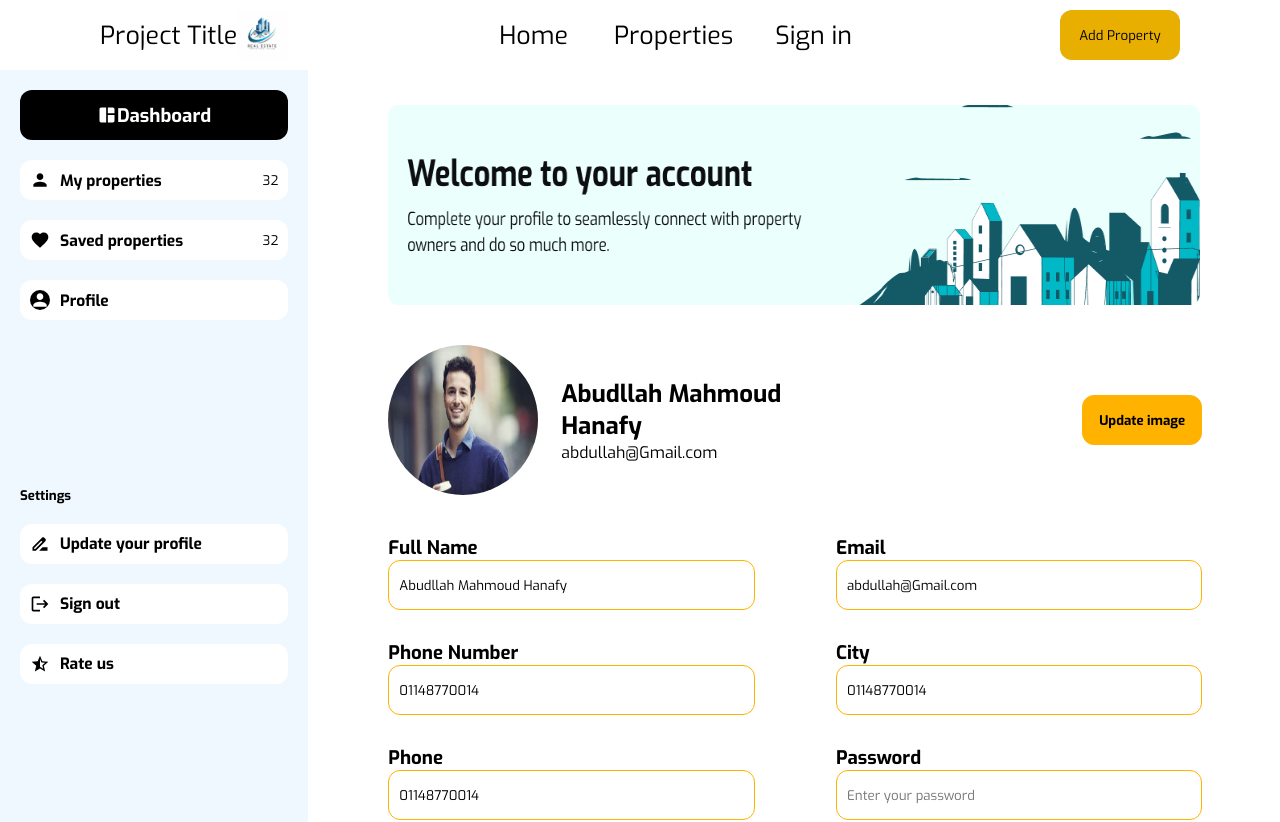
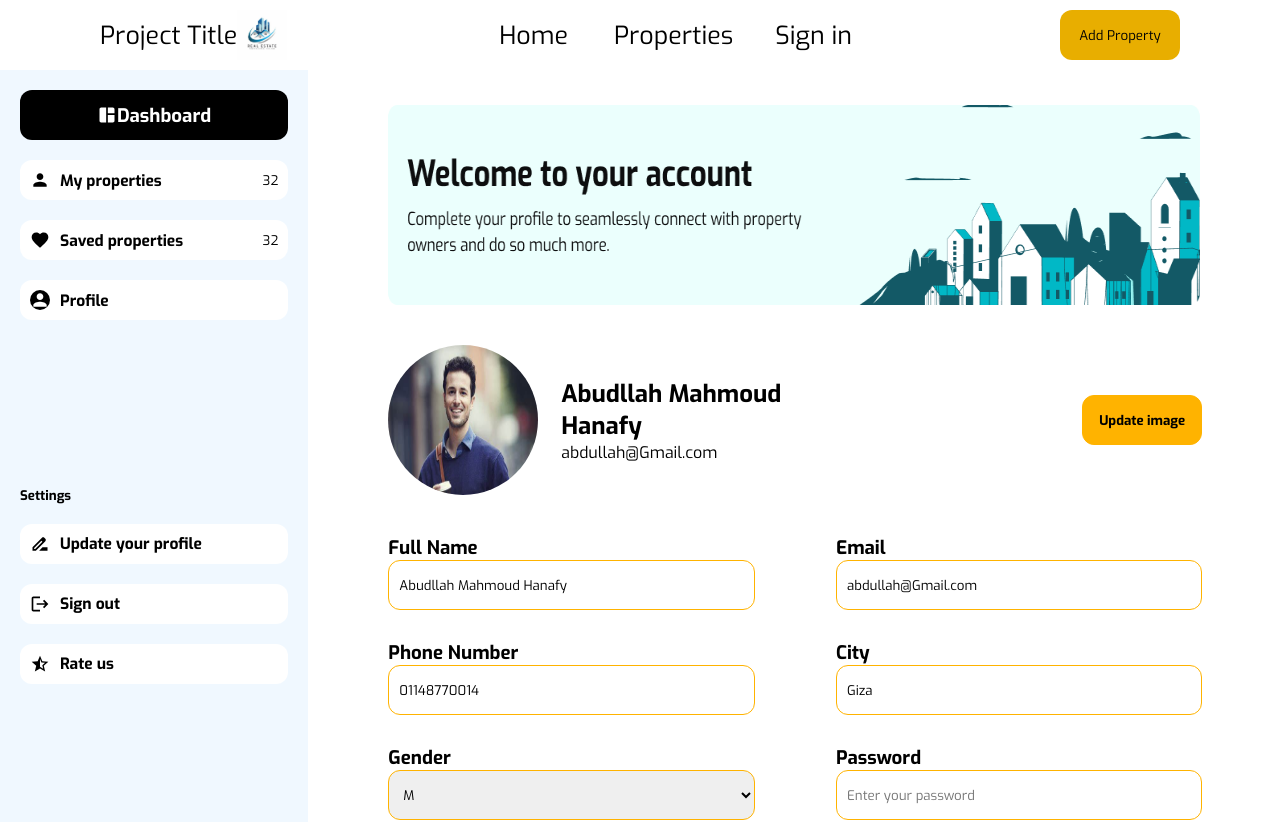
Before and after one commit to AhmedAmgadElsharkawy/Real-Estate-Property-Management, a React (Vite) app in the folder client/: page /account in a window 1280 px wide. Shown: the top 822 px of the page. Built offline with nearby package versions, Linux system fonts and the light colour scheme.

Commit message:
finishing the edit profile page

```diff
--- a/client/src/components/Dashboard/Dashboard.jsx
+++ b/client/src/components/Dashboard/Dashboard.jsx
@@ -7,15 +7,8 @@ import LogoutIcon from '@mui/icons-material/Logout';
 import StarHalfIcon from '@mui/icons-material/StarHalf';
 import RemoveCircleIcon from '@mui/icons-material/RemoveCircle';
 import DriveFileRenameOutlineIcon from '@mui/icons-material/DriveFileRenameOutline';
-import EmailIcon from '@mui/icons-material/Email';
-import PhoneAndroidIcon from '@mui/icons-material/PhoneAndroid';
-import LockIcon from '@mui/icons-material/Lock';
 
-function Dashboard({mine, favorite, refs}) {
-    function handlechange(event) {
-        const value = event.target.name;
-        console.log(value);
-    }
+function Dashboard({mine, favorite}) {
 
     return (
         <div className={styles.mainDiv}>
--- a/client/src/components/Dashborad components/Profile/Profile.jsx
+++ b/client/src/components/Dashborad components/Profile/Profile.jsx
@@ -2,7 +2,7 @@
 import styles from "./Profile.module.css";
 import img from "./profile.jpeg"
 
-function Profile({name, email, password, phone}) {
+function Profile({name, email, city, gender, phone}) {
 
     return (
         <div className={styles.mainDiv}>
@@ -34,11 +34,14 @@ function Profile({name, email, password, phone}) {
                 </div>
                 <div className={styles.inputDiv}>
                     <h3>City</h3>
-                    <input className={styles.input} type="text" name="city" id="" placeholder="Enter your city" value={phone}/>
+                    <input className={styles.input} type="text" name="city" id="" placeholder="Enter your city" value={city}/>
                 </div>
                 <div className={styles.inputDiv}>
-                    <h3>Phone </h3>
-                    <input className={styles.input} type="number" name="phone" id="" placeholder="Enter your phone number" value={phone}/>
+                    <h3>Gender</h3>
+                    <select name="gender" id="" className={styles.input} value={gender}>
+                        <option value="M">M</option>
+                        <option value="F">F</option>
+                    </select>
                 </div>
                 <div className={styles.inputDiv}>
                     <h3>Password</h3>
--- a/client/src/pages/Account/Account.jsx
+++ b/client/src/pages/Account/Account.jsx
@@ -4,20 +4,14 @@ import img from './Dashboard Banner.png';
 import Properties from '../../components/Dashborad components/Properties/Properties';
 import data from '../Properties/temporaryData.json';
 import Profile from '../../components/Dashborad components/profile/Profile';
-import { useRef } from 'react';
 
 function Account() {
-    const nameRef = useRef();
-    const emailRef = useRef();
-    const phoneRef = useRef();
-    const passwordRef = useRef();
-    const refs = [nameRef, emailRef, phoneRef, passwordRef];
     return (
         <div className={styles.mainDiv}>
-            <Dashboard mine={data.length} favorite={data.length} refs={refs}/>
+            <Dashboard mine={data.length} favorite={data.length}/>
             <div className={styles.rightDiv}>
                 <img className={styles.accountImg} src={img} alt=""/>
-                <Profile name={"Abudllah Mahmoud Hanafy"} email={"abdullah@Gmail.com"} password={12345678} phone={"01148770014"} refs={refs}/>
+                <Profile name={"Abudllah Mahmoud Hanafy"} email={"abdullah@Gmail.com"} phone={"01148770014"} gender={'M'} city={"Giza"}/>
             </div>
         </div>
     )
```
